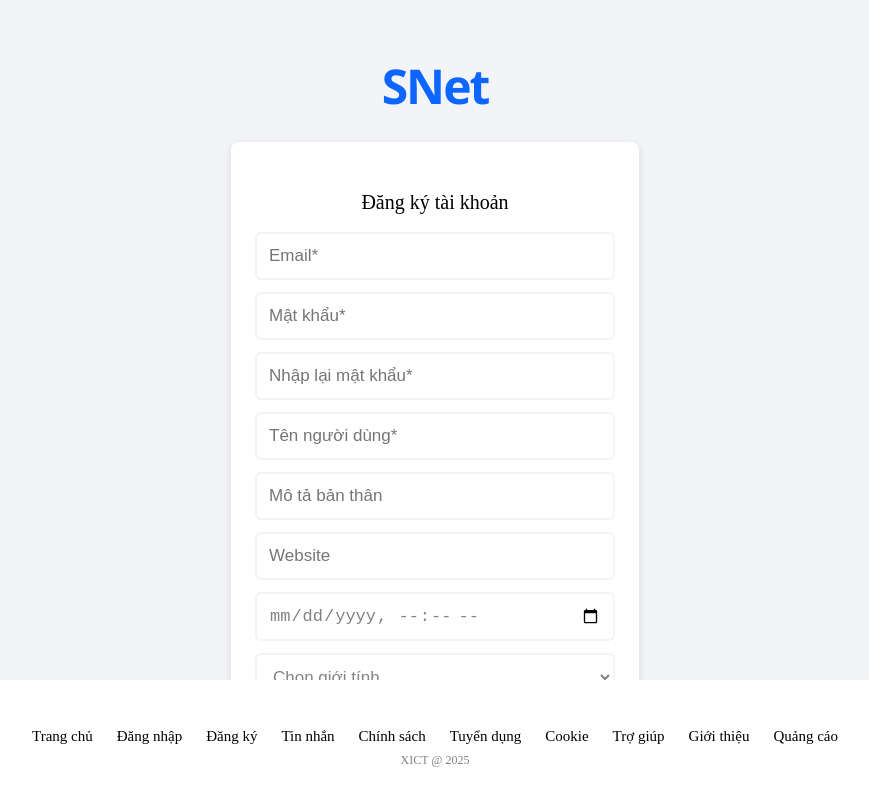
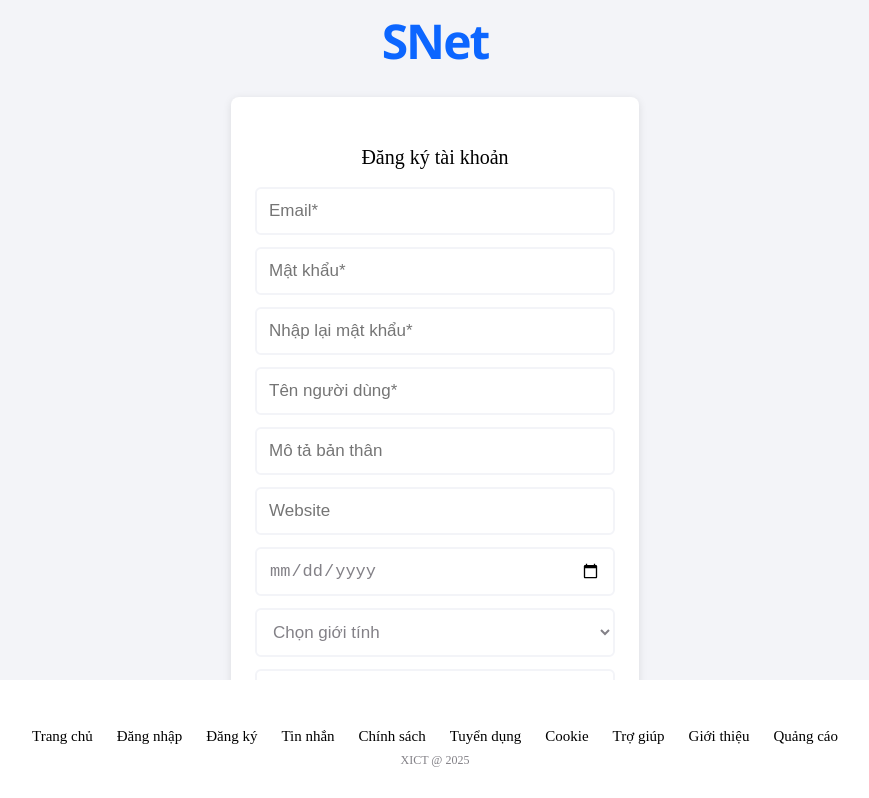
Before and after one commit to ntthanh2603/SNet-Frontend, a React (Create React App) app: page /signup in a window 1280 px wide. Shown: the top 798 px of the page, without its empty margins (205-1074 px from the left). Built offline with nearby package versions, Linux system fonts and the light colour scheme; no server answers.

Commit message:
fix: reponsive page signup

```diff
--- a/src/api/axiosInstance.js
+++ b/src/api/axiosInstance.js
@@ -15,7 +15,7 @@ const axiosInstance = axios.create({
 // Request interceptor
 axiosInstance.interceptors.request.use(
   (config) => {
-    const token = localStorage.getItem("token");
+    const token = localStorage.getItem("accessToken");
     if (token) {
       config.headers.Authorization = `Bearer ${token}`;
     }
@@ -31,7 +31,6 @@ axiosInstance.interceptors.response.use(
     if (error.response) {
       if (error.response.status === 401) {
         localStorage.removeItem("token");
-        localStorage.removeItem("refreshToken");
         window.location.href = "/login";
       }
     }
--- a/src/components/auth/Register.css
+++ b/src/components/auth/Register.css
@@ -1,10 +1,11 @@
 .register-bg {
   background: var(--background-color);
-  min-height: 120vh;
+  min-height: 100vh;
   display: flex;
   flex-direction: column;
   align-items: center;
   justify-content: center;
+  margin-bottom: 20vh;
 }
 
 .register-logo {
--- a/src/components/auth/Register.tsx
+++ b/src/components/auth/Register.tsx
@@ -105,7 +105,6 @@ const Register = () => {
           disabled={showOtp}
           required
         />
-
         <input
           type="password"
           placeholder="Nhập lại mật khẩu*"
@@ -115,7 +114,6 @@ const Register = () => {
           disabled={showOtp}
           required
         />
-
         <input
           type="text"
           placeholder="Tên người dùng*"
@@ -142,7 +140,7 @@ const Register = () => {
           onChange={(e) => setWebsite(e.target.value)}
         />
         <input
-          type="datetime-local"
+          type="date"
           placeholder="Ngày sinh"
           className="register-input"
           value={birthday}
@@ -168,7 +166,6 @@ const Register = () => {
           disabled={showOtp}
           onChange={(e) => setAddress(e.target.value)}
         />
-
         {showOtp && (
           <>
             <input
--- a/src/lib/formatDate.ts
+++ /dev/null
@@ -1,3 +0,0 @@
-export function formatDate(date: Date): string {
-  return date.toLocaleDateString("vi-VN");
-}
--- a/src/routes/PublicRoute.tsx
+++ b/src/routes/PublicRoute.tsx
@@ -4,7 +4,6 @@ import { isAuthenticated } from "../utils/auth";
 
 const PublicRoute = ({ children, restricted }) => {
   const isAuth = isAuthenticated();
-  // restricted = true nghĩa là không cho phép người đã đăng nhập truy cập (ví dụ: trang login)
   return isAuth && restricted ? <Navigate to="/" /> : children;
 };
 
--- a/src/utils/auth.ts
+++ b/src/utils/auth.ts
@@ -1,6 +1,6 @@
 // Check status login
 const isAuthenticated = () => {
-  return !!localStorage.getItem("token");
+  return !!localStorage.getItem("accessToken");
 };
 
 export { isAuthenticated };
```
